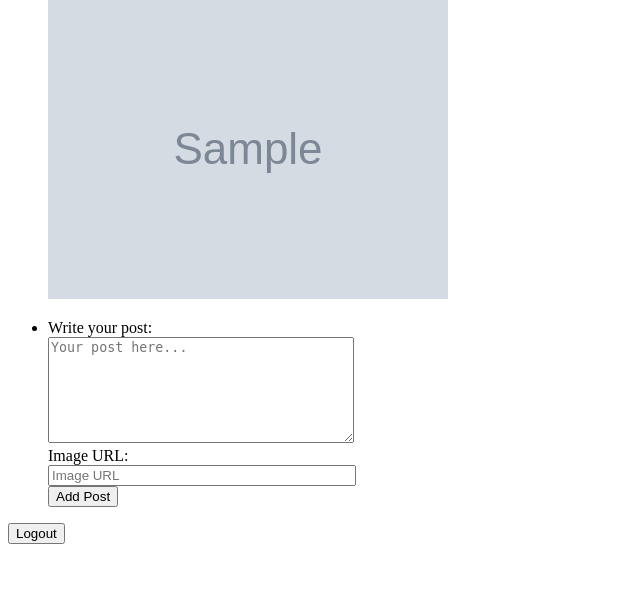
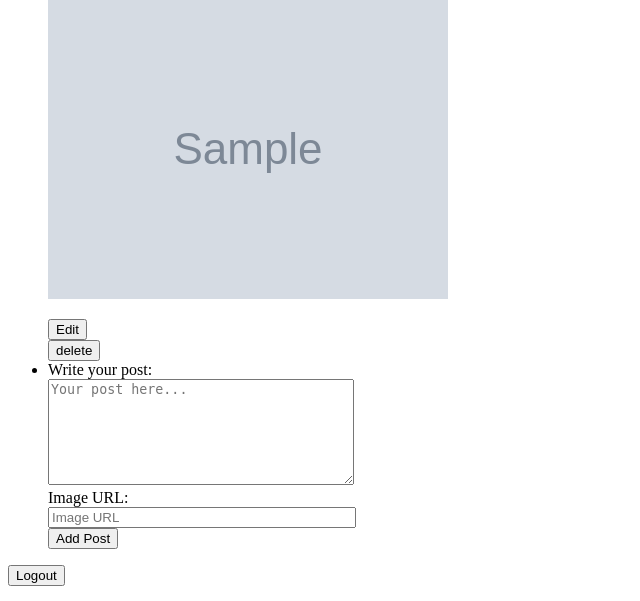
Before and after one commit to Samer20003/Founde-task-backend, a Django app: page /posts/list_view/ in a window 1280 px wide. Shown: the part 119-720 px from the top of the page, without its empty margins (0-640 px from the left). Run offline with Django 5.2, Linux system fonts and the light colour scheme; a user stored in the database is signed in; tables that the repository leaves empty hold one stand-in row (values such as "Sample post"); grey boxes marked "Sample" are stand-in pictures.

Commit message:
adding the delet post button

```diff
--- a/socialProj/posts/templates/posts/index.html
+++ b/socialProj/posts/templates/posts/index.html
@@ -13,6 +13,12 @@
                     <p>{{post.body}}</p>
                     <p>Created at {{post.pup_date}}</p>
                     <p><img src="{{post.img_url}}" alt="Post image"></p>
+                    <button>Edit</button>
+                    <form method="post" action="{% url 'posts:delete_post' post.id %}">
+                        {% csrf_token %}
+                        <button>delete</button>
+                    </form>
+
                 </li>
             {% endfor %}
             <li>
--- a/socialProj/posts/urls.py
+++ b/socialProj/posts/urls.py
@@ -6,5 +6,6 @@
 urlpatterns =[
     path("<int:pk>/", views.PostDetailView.as_view(), name="detail"),
     path("list_view/", views.PostListView.as_view(), name="list_view"),
-    path("add/", views.add_post, name="add_post")
+    path("add/", views.add_post, name="add_post"),
+    path("<int:pk>/delete/", views.delete_post, name="delete_post")
 ]
--- a/socialProj/posts/views.py
+++ b/socialProj/posts/views.py
@@ -2,7 +2,7 @@
 from django.utils import timezone
 from django.views import generic
 from .models import Post
-from django.shortcuts import render ,redirect
+from django.shortcuts import render ,redirect , get_object_or_404
 # Create your views here.
 class PostDetailView(generic.DetailView):
     template_name = "posts/detailes.html"
@@ -33,3 +33,10 @@
         return redirect('posts:list_view')
 
     return redirect('posts:list_view')
+
+def delete_post (requset, pk):
+    post = get_object_or_404(Post, pk=pk)
+    if requset.method == "POST":
+        post.delete()
+        return redirect('posts:list_view')
+    return redirect(requset.META.get('HTTP_REFERER','posts:list_view')) # request.META is and dictionary in django that contain the HTTP headers sent with the requset , from it there is .get(HTTP_REFERER) and that will be the url of the previous page so we can redicrct the user in the same page and if it is empty for some reason the git methode will redirect to the path we put it
```
